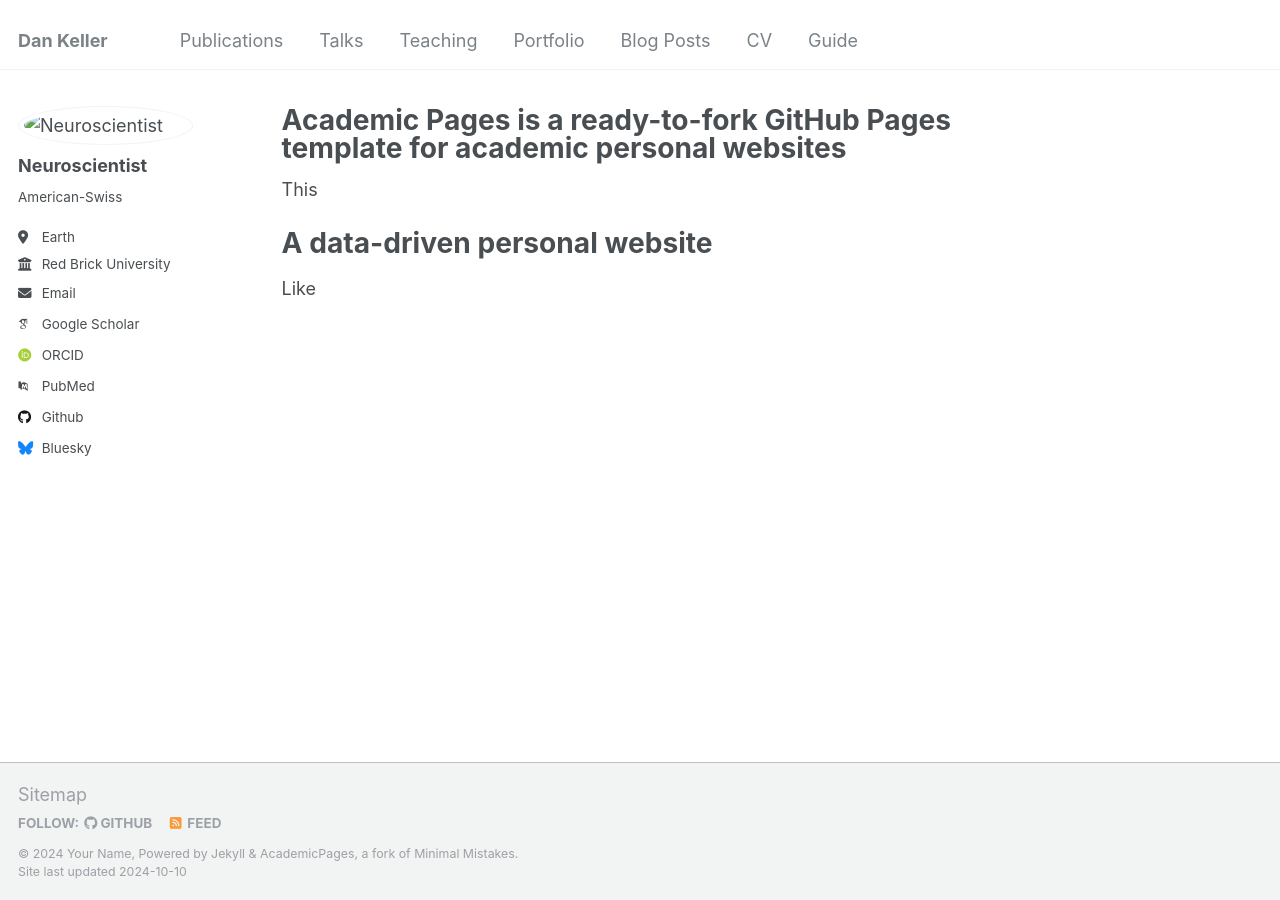
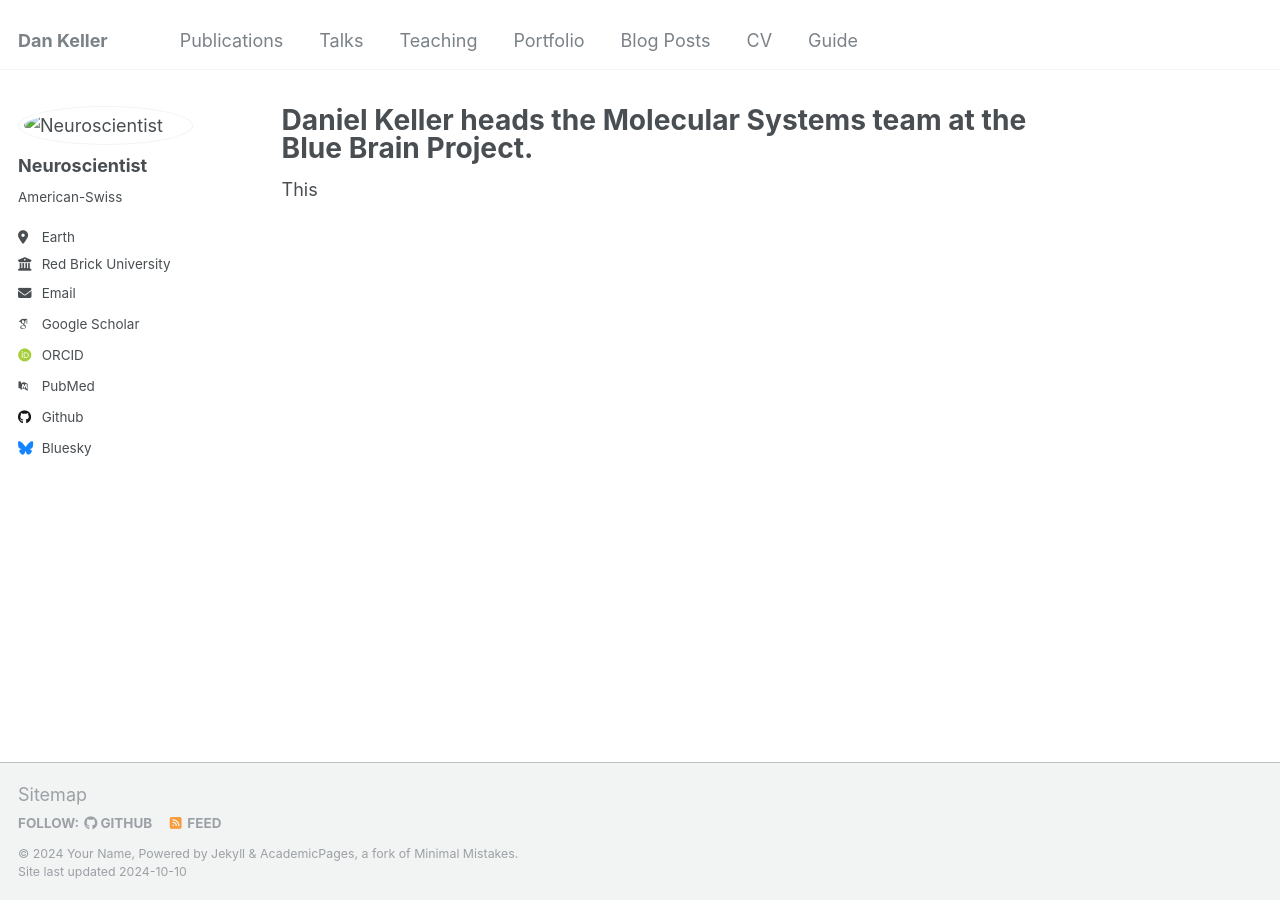
Before and after one commit to dkeller9/dkeller, a Jekyll site: the page built from _pages/about.md, in a window 1280 px wide. Built offline with Jekyll 4.4.1, drawn with Linux system fonts in a browser that asks for light colours; some web fonts are replaced.

Commit message:
Update about.md

```diff
--- a/_pages/about.md
+++ b/_pages/about.md
@@ -1,6 +1,6 @@
 ---
 permalink: /
-title: "Academic Pages is a ready-to-fork GitHub Pages template for academic personal websites"
+title: "Daniel Keller heads the Molecular Systems team at the Blue Brain Project."
 author_profile: true
 redirect_from:
   - /about/
@@ -8,7 +8,3 @@ redirect_from:
 ---
 
 This
-
-A data-driven personal website
-======
-Like
```
